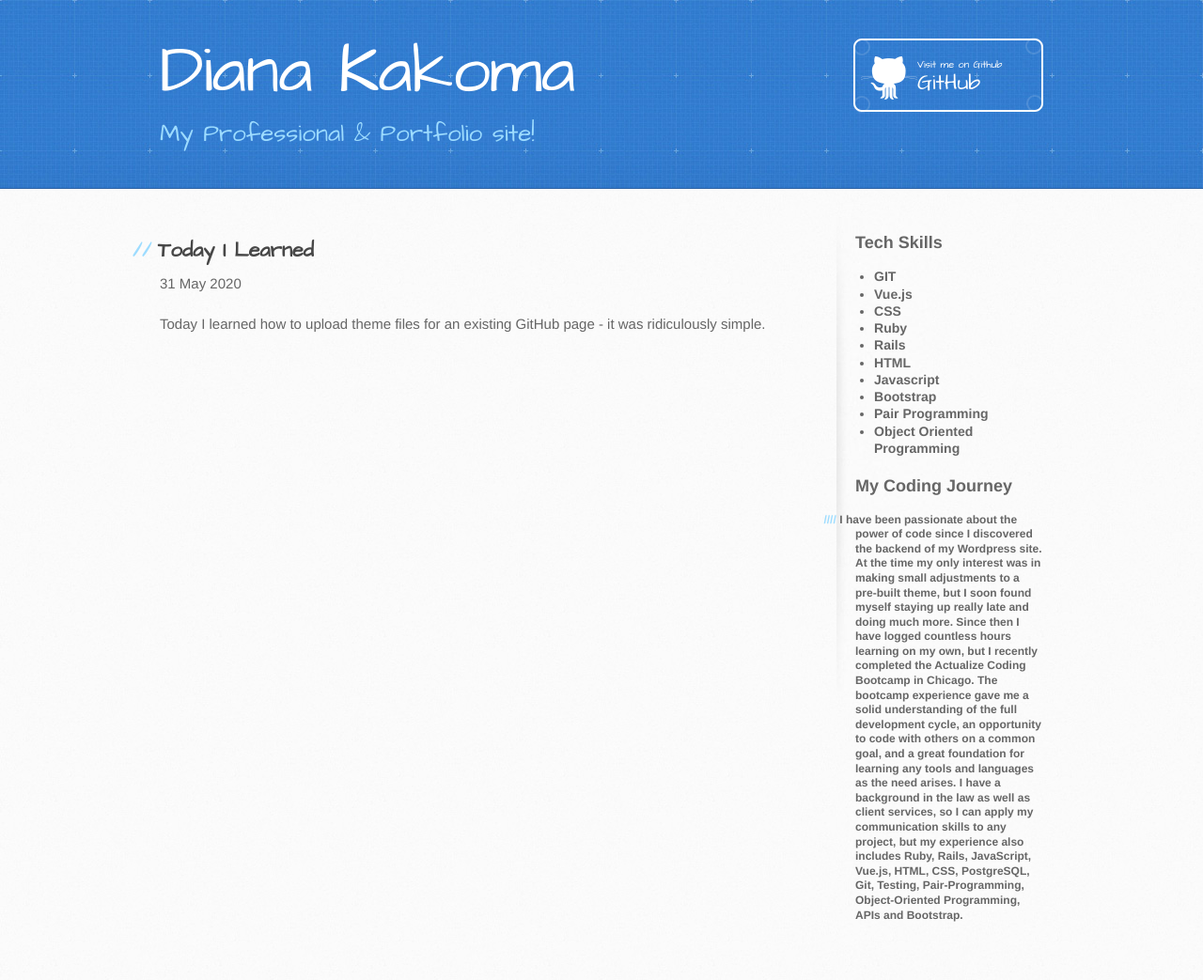
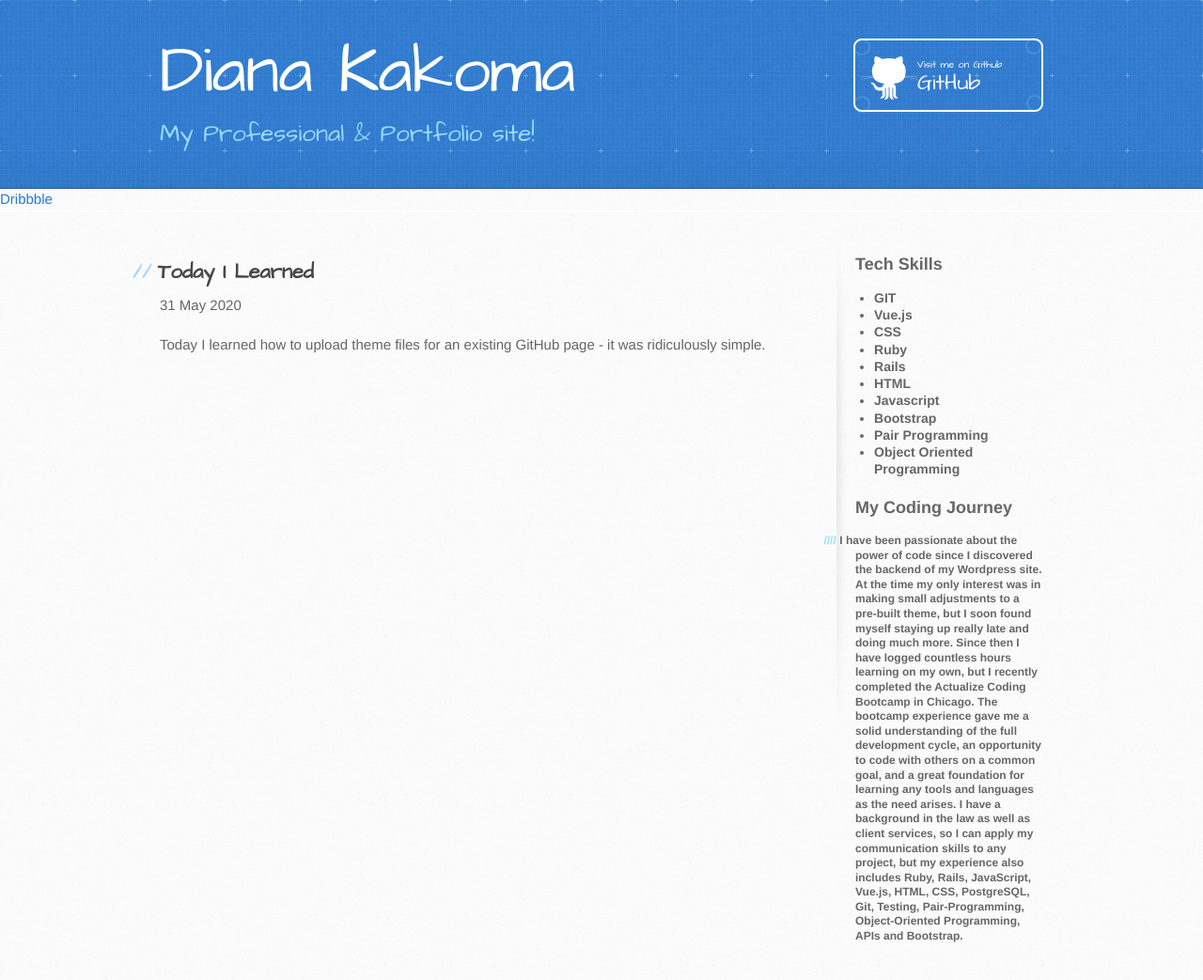
Before and after one commit to dianakakoma/dianakakoma.github.io, a Jekyll site: the page built from _posts/2020-05-31-Today-I-Learned.md, in a window 1280 px wide. Shown: the whole page at 94% size. Built offline with Jekyll 4.4.1, drawn with Linux system fonts in a browser that asks for light colours; our own code applies the rules of GitHub Pages for plain Markdown files; before the commit the page ends 1021 px from its top, so only the background shows below that.

Commit message:
Update default.html

```diff
--- a/_layouts/default.html
+++ b/_layouts/default.html
@@ -24,6 +24,8 @@
         <a href="https://github.com/dianakakoma" class="button"><small>Visit me on Github</small> GitHub</a>
       </div>
     </header>
+
+<a href="https://www.linkedin.com/in/dianakakoma" class="icon brands fa-linkedin"><span class="label">Dribbble</span></a>
 
     <div id="content-wrapper">
       <div class="inner clearfix">
```
